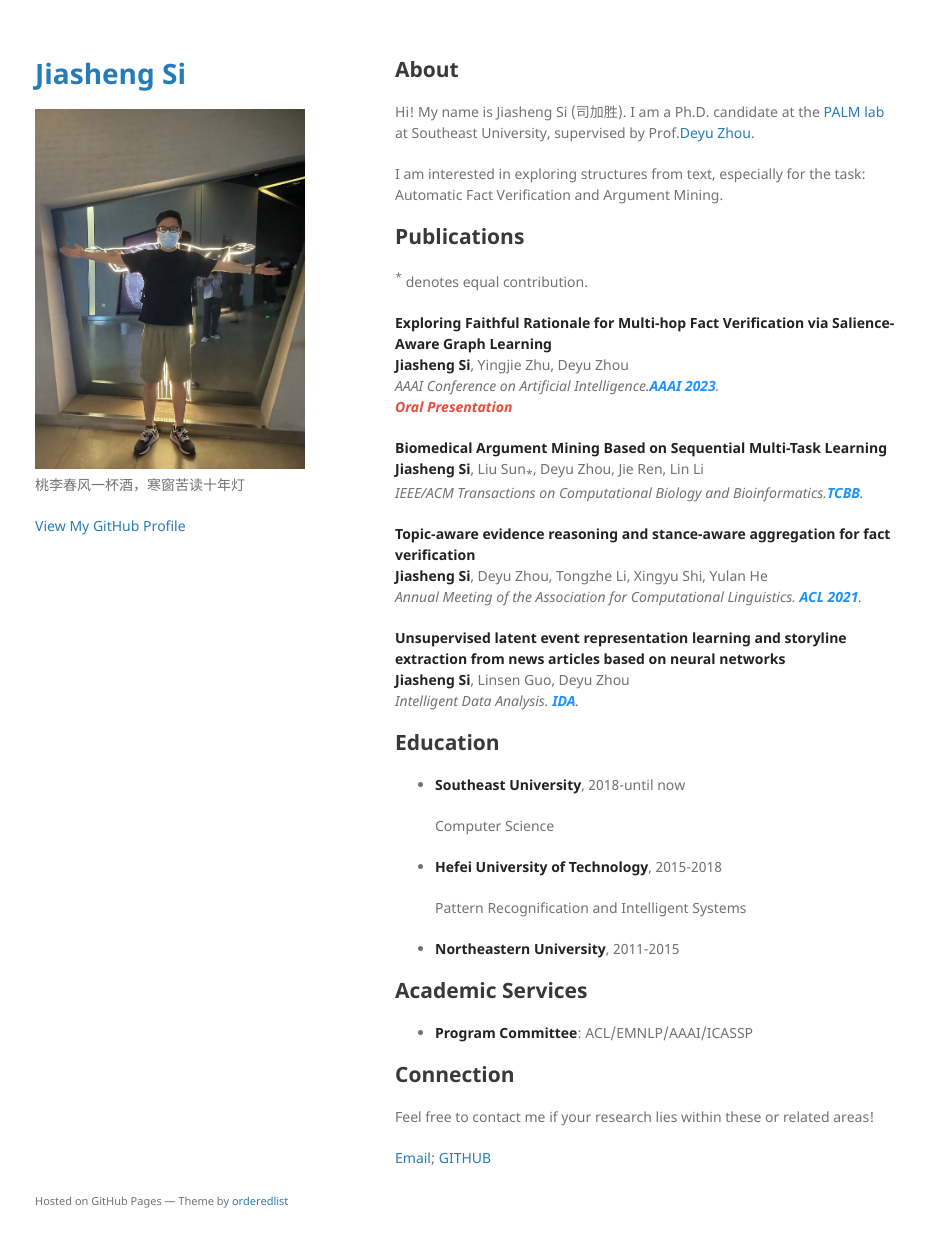
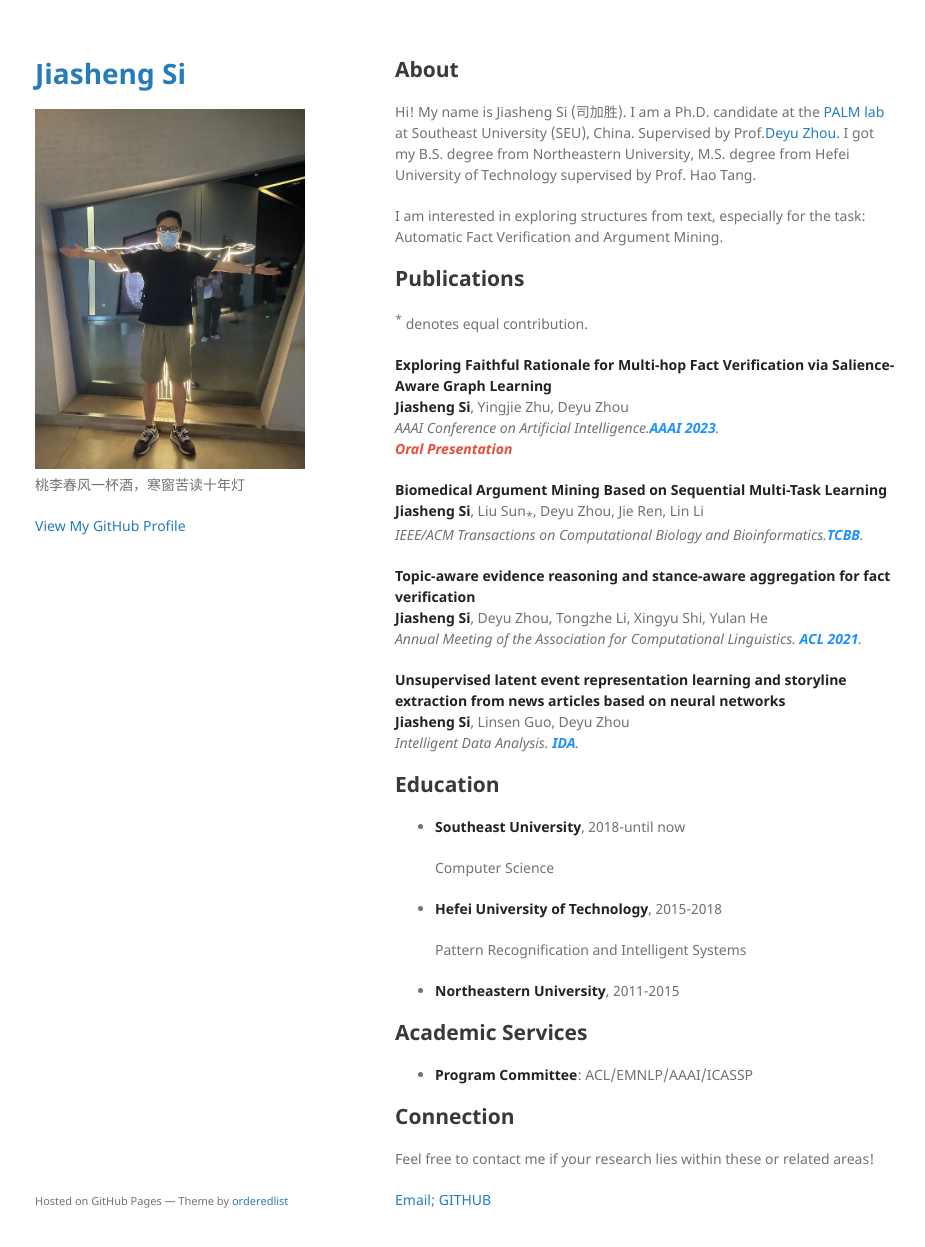
Before and after one commit to jasenchn/jasenchn.github.io, a Jekyll site: the page built from index.md, in a window 1280 px wide and 1280 px high. Shown: the top 1247 px of the window, without its empty margins (175-1100 px from the left). Built offline with Jekyll 4.4.1, drawn with Linux system fonts in a browser that asks for light colours; our own code applies the rules of GitHub Pages for plain Markdown files.

Commit message:
Update index.md

```diff
--- a/index.md
+++ b/index.md
@@ -4,7 +4,9 @@ layout: default
 
 
 ## About
-Hi! My name is Jiasheng Si (司加胜). I am a Ph.D. candidate at the [PALM lab](http://palm.seu.edu.cn/) at Southeast University, supervised by Prof.[Deyu Zhou](http://palm.seu.edu.cn/zhoudeyu/Home.html).
+Hi! My name is Jiasheng Si (司加胜). I am a Ph.D. candidate at the [PALM lab](http://palm.seu.edu.cn/) at Southeast University (SEU), China. Supervised by Prof.[Deyu Zhou](http://palm.seu.edu.cn/zhoudeyu/Home.html).
+I got my B.S. degree from Northeastern University,
+M.S. degree from Hefei University of Technology supervised by Prof. Hao Tang.
 
 I am interested in exploring structures from text, especially for the task: Automatic Fact Verification and Argument Mining.
 
```
